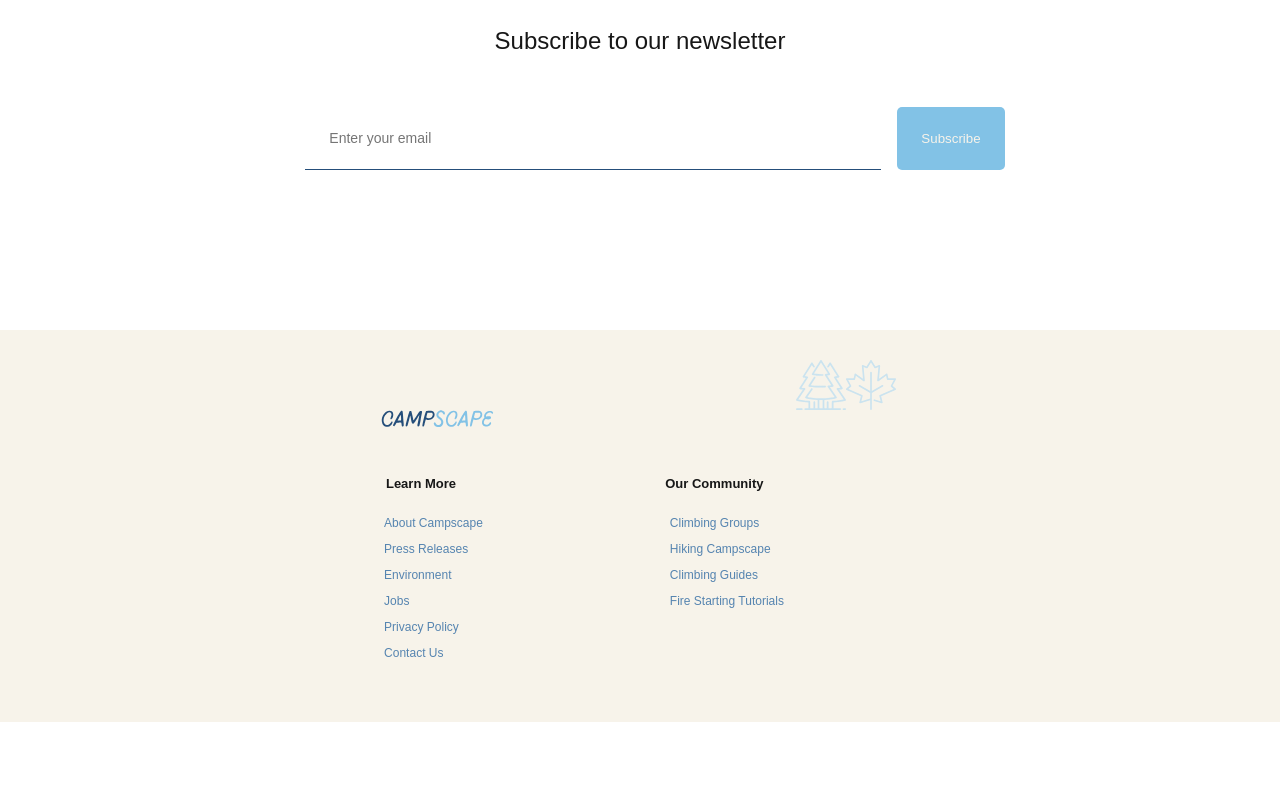
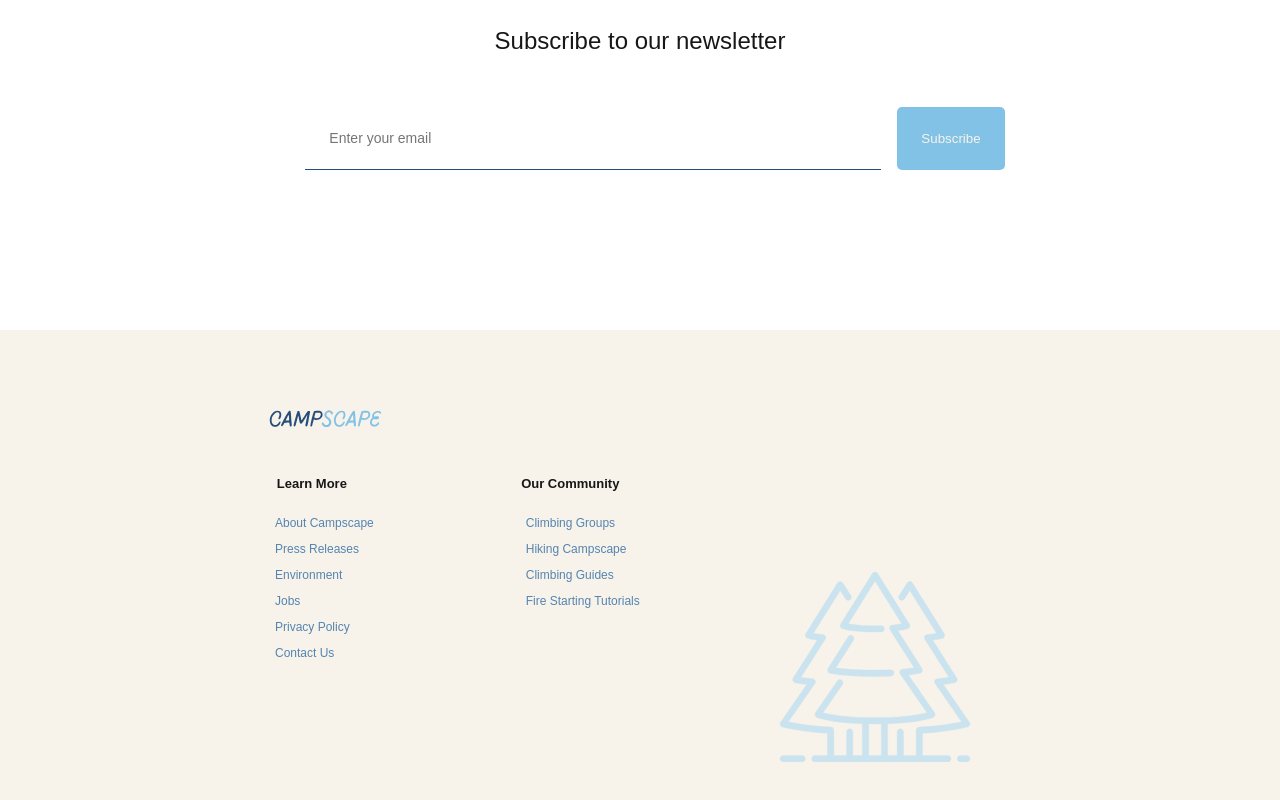
Before and after one commit to Marie-L1/Campscape, a Next.js app: page / in a window 1280 px wide. Shown: the part 1394-2194 px from the top of the page. Before the commit the page ends 2116 px from the top, so only its background shows below. Built offline with nearby package versions, Linux system fonts and the light colour scheme.

Commit message:
restyling the footer tablet

```diff
--- a/src/app/components/Footer/Footer.scss
+++ b/src/app/components/Footer/Footer.scss
@@ -22,7 +22,7 @@
         margin-bottom: -10px;
      }
      &__logo-img{
-        margin-left: -13px;
+        margin-left: 17px;
      }
      &__links{
         display: flex;
@@ -31,6 +31,7 @@
         justify-content: space-between;
         align-items: flex-start;
         margin-bottom: 30px;
+        margin-left: 30px;
      }
      &__children-links{
         display: flex;
@@ -48,22 +49,35 @@
         text-decoration: none;
         @include body-small;
      }
+     &__trees{
+      width: 20vw;
+      height: 20vh;
+      margin-left: 300px;
+      margin-top: -100px;
+      padding-bottom: 10px;
+     }
      @include tablet{
       padding: 30px;
 
       &__logo-img{
-         margin-left: -7px;
+         margin-left: 20px;
          width: 120px;
          height: 120px;
       }
       &__links{
-         gap: 175px;
+         gap: 140px;
       }
       &__children-links{
          gap: 8px;
       }
       &__link-item{
          @include dt-body-small;
+      }
+      &__trees{
+       width: 25vw;
+       height: 25vh;
+       margin-left: 470px;
+       margin-top: -120px;
       }
      }
 
--- a/src/app/components/Footer/Footer.tsx
+++ b/src/app/components/Footer/Footer.tsx
@@ -39,12 +39,9 @@ const Footer = () => {
               </FooterColumn>
             ))}
           </div>
+          <Image src="/images/tress.svg" alt="trees" className="footer__trees" width={50} height={50} />
         </div>
       </div>
-        <div className="footer-imgs">
-            <Image src="/images/tress.svg" alt="trees" className="footer-imgs__trees" width={50} height={50} />
-            <Image src="/images/leaf.svg" alt="leaf" className="footer-imgs__leaf" width={50} height={50} />
-        </div>
     </footer>
   )
 }
```
